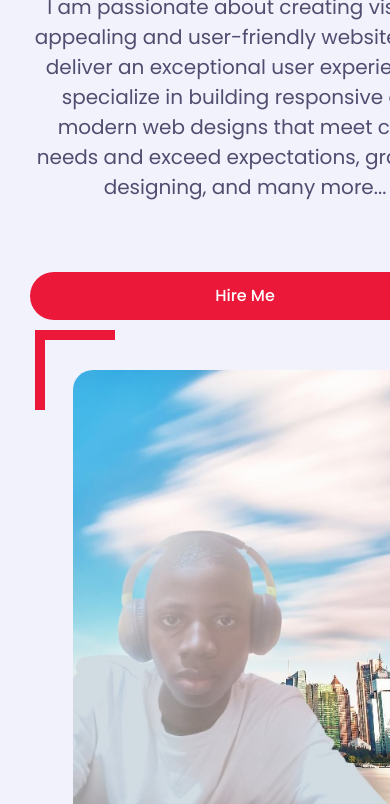
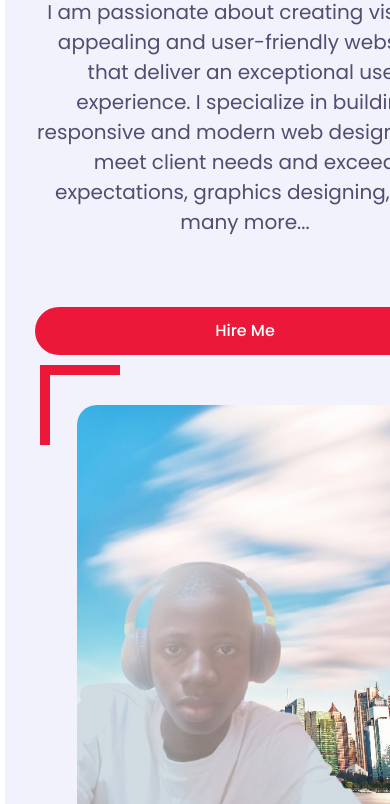
Before and after one commit to adeniyi-adenola/Abdulkhaliq-s-portfolio-web, a plain HTML site: page index.html in a window 390 px wide. Shown: the part 292-1096 px from the top of the page. Drawn offline with nearby package versions, Linux system fonts and the light colour scheme; a web font is replaced by a local one.

Commit message:
Update style.css

```diff
--- a/css/style.css
+++ b/css/style.css
@@ -1,4 +1,26 @@
 @import url('https://fonts.googleapis.com/css2?family=Clicker+Script&family=Poppins:wght@100;200;300;400;500;600;700;800;900&display=swap');
+
+
+/* Tablets (≤1024px) */
+@media (max-width: 1024px) {
+  .main-container {
+    padding: 10px;
+  }
+}
+
+/* Small screens (≤768px) */
+@media (max-width: 768px) {
+  .main-container {
+    padding: 8px;
+  }
+}
+
+/* Extra small (≤480px) */
+@media (max-width: 480px) {
+  .main-container {
+    padding: 5px;
+  }
+}
 
 /* ===== TOGGLER STYLE ===== */
 .nav-toggler {
```
